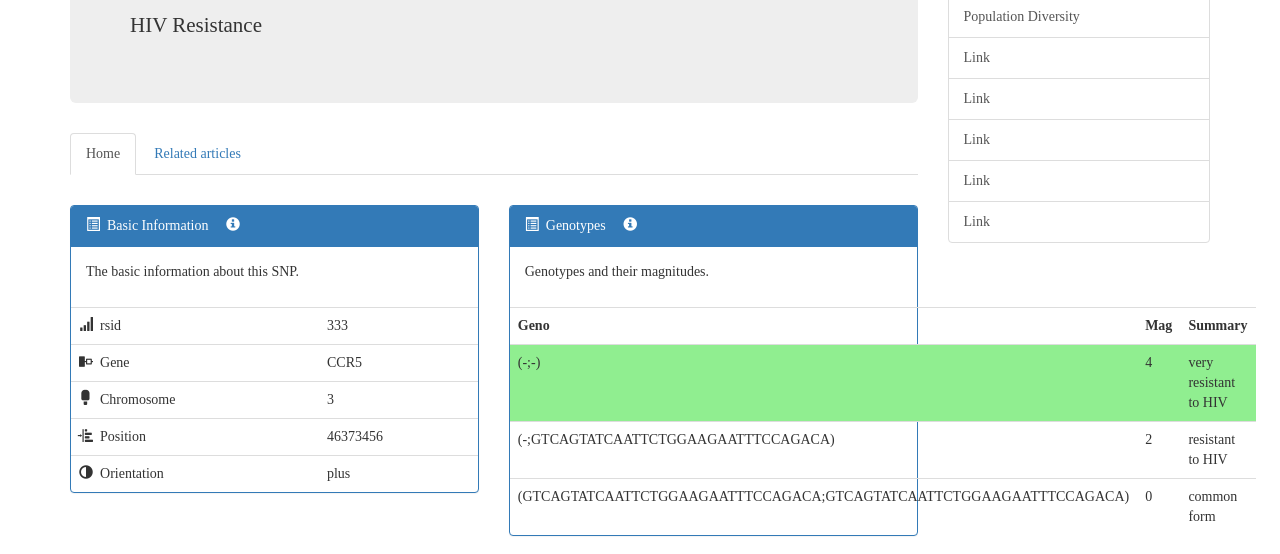
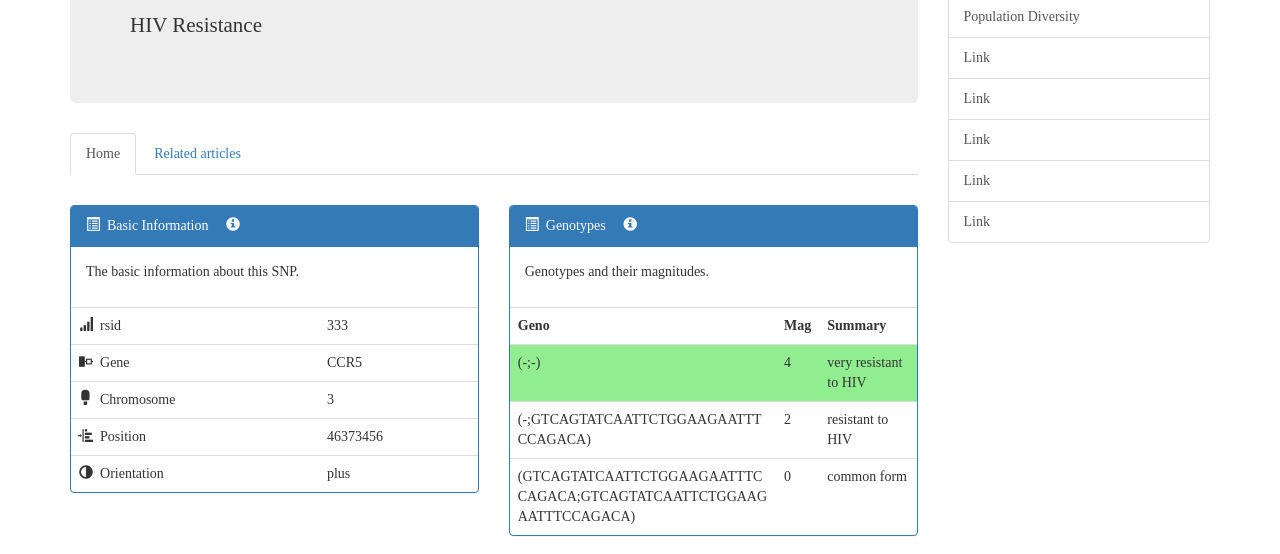
Before and after one commit to kulerdash/SNPMap, a website: page views/rs.html in a window 1280 px wide. Shown: the part 238-792 px from the top of the page. Drawn offline with Linux system fonts and the light colour scheme; files that its build step writes are made by us from their sources; no server answers; files whose address does not match are found by name; a web font is replaced by a local one.

Commit message:
Fixed an issue related to genotype chart

```diff
--- a/public/stylesheets/style.css
+++ b/public/stylesheets/style.css
@@ -62,3 +62,7 @@ body {
   color: white;
   font-size: 3;
 }
+
+#geno1, #geno2, #geno3 {
+  word-break: break-all;
+}
```
